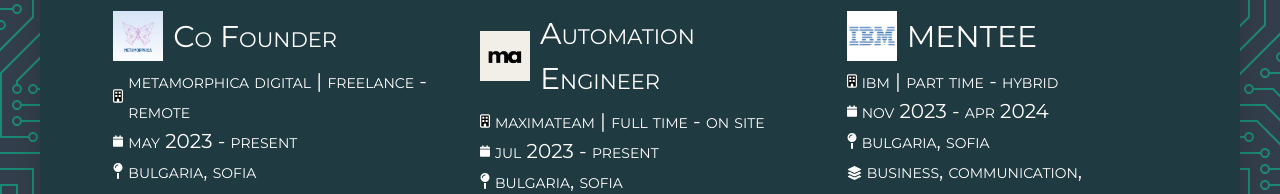
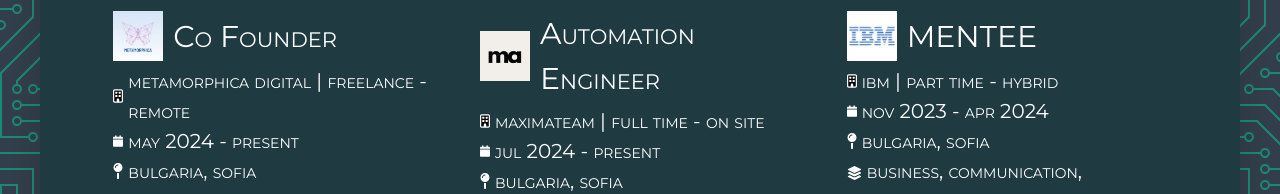
Before and after one commit to lazarevkristijan/Portfolio, a Next.js app: page / in a window 1280 px wide. Shown: the part 1288-1482 px from the top of the page. Built offline with nearby package versions, Linux system fonts and the light colour scheme.

Commit message:
fix wrong jobs years

```diff
--- a/constants/index.js
+++ b/constants/index.js
@@ -256,7 +256,7 @@
     title: "Co Founder",
     imgSrc: "metamorphica.jpg",
     company: "metamorphica digital",
-    periodFrom: "may 2023",
+    periodFrom: "may 2024",
     periodTo: "present",
     employmentType: "freelance",
     location: "bulgaria, sofia",
@@ -267,7 +267,7 @@
     title: "Automation Engineer",
     imgSrc: "maximateam.jpg",
     company: "maximateam",
-    periodFrom: "jul 2023",
+    periodFrom: "jul 2024",
     periodTo: "present",
     employmentType: "full time",
     location: "bulgaria, sofia",
```
